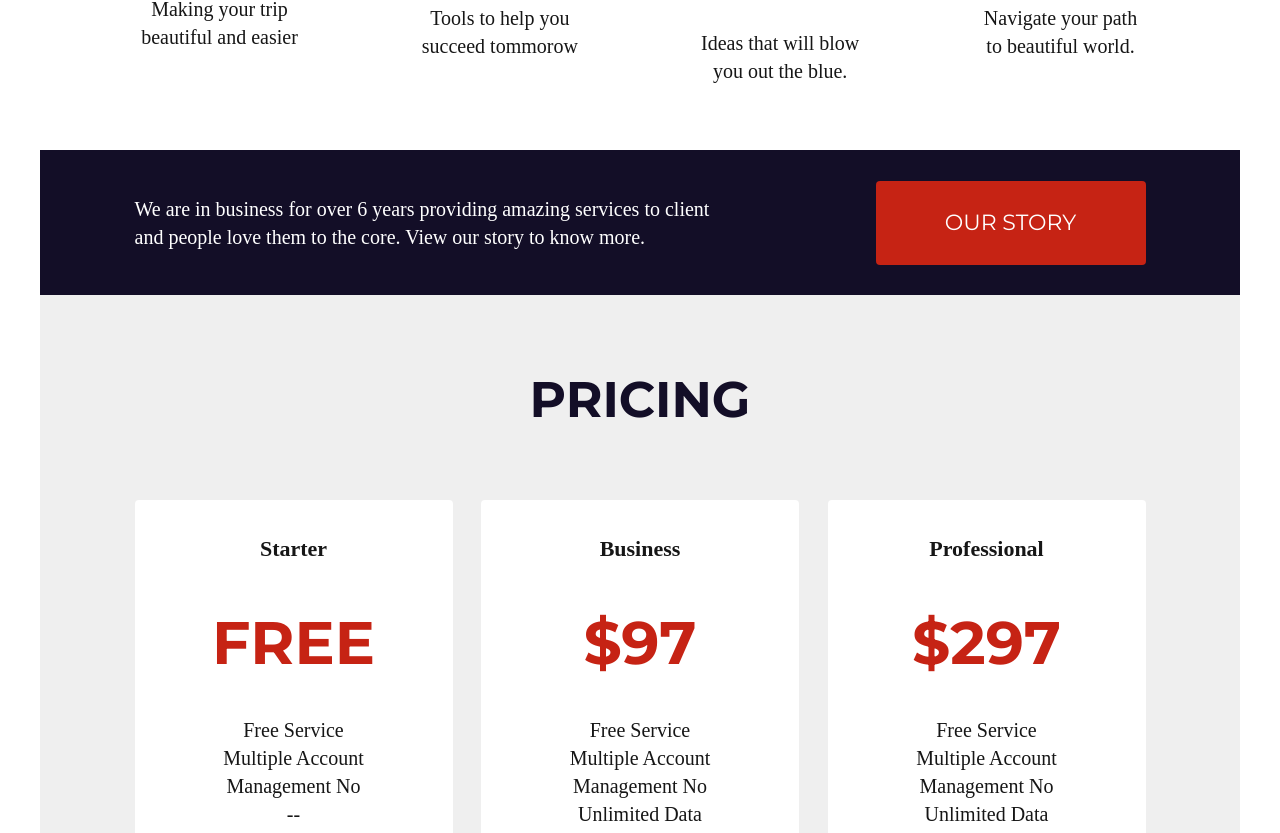
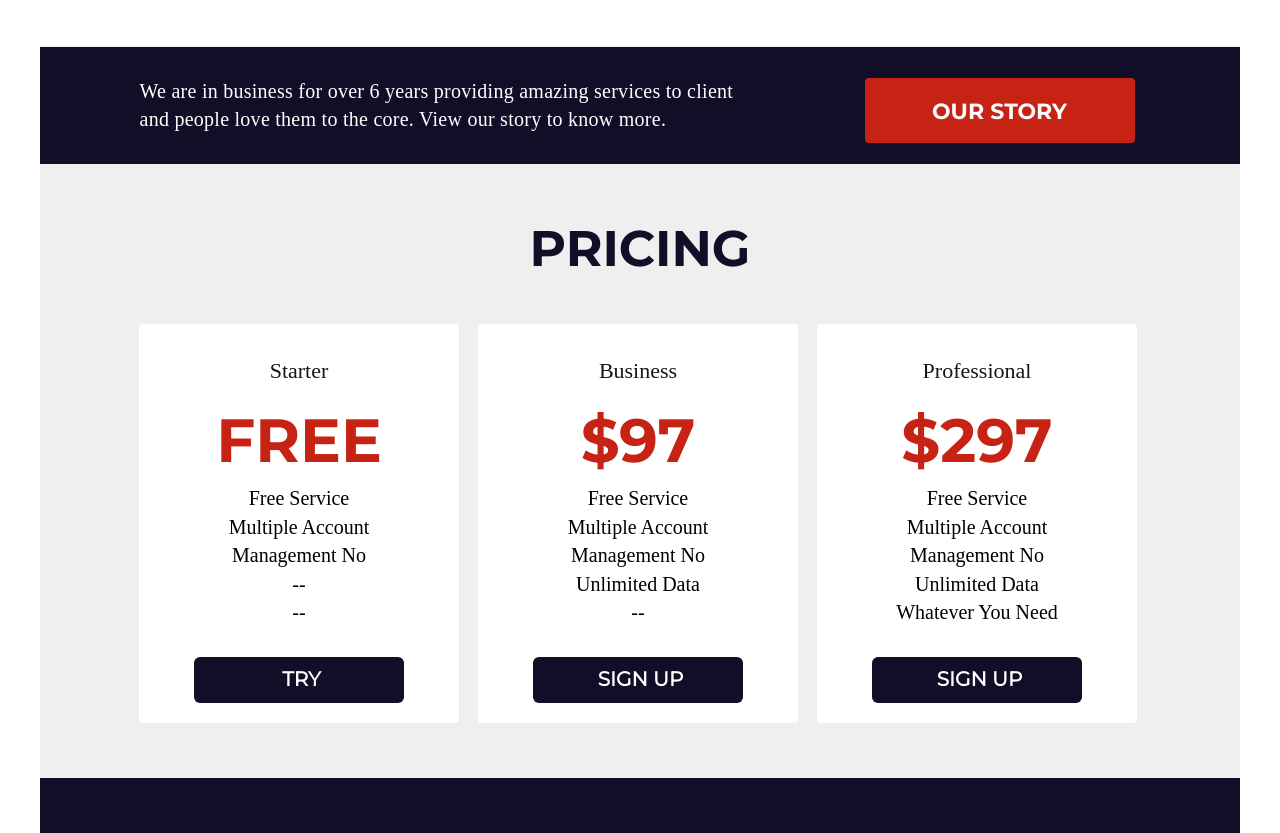
Before and after one commit to Bitr0y/automotive2, a plain HTML site: page index.html in a window 1280 px wide. Shown: the part 1124-1957 px from the top of the page. Drawn offline with Linux system fonts and the light colour scheme; files whose address does not match are found by name; a web font is replaced by a local one.

Commit message:
new_borders

```diff
--- a/css/style.css
+++ b/css/style.css
@@ -3,13 +3,7 @@
     padding: 0;
     box-sizing: border-box;
 }
-@font-face {
-    font-family: 'Quite Chocolatey';
-    src: url('QuiteChocolatey.woff2') format('woff2');
-    font-weight: normal;
-    font-style: normal;
-    font-display: swap;
-}
+
 
 @font-face {
     font-family: 'Couture';
@@ -19,6 +13,39 @@
     font-display: swap;
 }
 
+@font-face {
+    font-family: "Quite Chocolatey";
+    src: url("../fonts/Quite\ Chocolatey.woff") format("woff"),
+    url("../fonts/Quite\ Chocolatey.ttf") format("truetype");
+    font-style: normal;
+    font-weight: normal;
+    }
+
+
+
+@font-face {
+    font-family: "Montserrat";
+    src: url("../fonts/Montserrat-Bold.woff") format("woff"),
+    url("../fonts/Montserrat-Bold.ttf") format("truetype");
+    font-style: normal;
+    font-weight: normal;
+    }
+
+@font-face {
+    font-family: "Montserrat-Regular";
+    src: url("../fonts/Montserrat-Regular.woff") format("woff"),
+    url("../fonts/Montserrat-Regular.ttf") format("truetype");
+    font-style: normal;
+    font-weight: normal;
+    }
+
+@font-face {
+    font-family: "PT Serif";
+    src: url("../fonts/PTSerif-Regular.woff") format("woff"),
+    url("../fonts/PTSerif-Regular.ttf") format("truetype");
+    font-style: normal;
+    font-weight: normal;
+    }
 
 
 .body {
@@ -32,6 +59,7 @@
     display: flex;
     margin: 0 auto;
     height: 688px;
+
 }
 
 .header__init {
@@ -49,9 +77,9 @@
 .header__logo {
     display: flex;
     text-align: center;
-    width: 1011px;
-    padding-top: 60px;
+    padding-top: 64px;
     margin: 0 auto;
+    padding-left: 84px;
 }
 
 
@@ -60,8 +88,8 @@
     list-style: none;
     text-align: center;
     align-items: center;
-    justify-content: center;
-    margin-left: 230px;
+    justify-content: end;
+    margin-left: 238px;
 }
 
 .nav__list li {
@@ -69,13 +97,14 @@
     text-align: center;
     align-items: center;
     justify-content: center;
+
 }
 
 .nav__list li a {
-    margin: 5px 15px;
-    font-size: 20px;
-    font-family: "Montserrat", sans-serif;
-    font-weight: 500;
+    margin: 5px 15px 10px 0;
+    font-size: 18px;
+    font-family: 'Montserrat-Regular', sans-serif;
+    font-weight: 600;
     font-style: normal;
     color: white;
     text-decoration: none;
@@ -85,7 +114,9 @@
     text-transform: uppercase;
     align-items: center;
     justify-content: center;
+    padding-right: 15px;
 }
+
 
 .nav__list li:hover {
     background-color: #130e27;
@@ -97,8 +128,9 @@
     font-family: 'Quite Chocolatey', sans-serif;
     color: rgb(255, 255, 255);
     line-height: 0.367;
-    font-weight: bold;
-    font-size: 60px;
+    font-weight: 500;
+    font-size: 84px;
+    text-align: left;
 }
 
 .header__nav {
@@ -108,21 +140,22 @@
 
 .header__title {
     display: flex;
-    padding-top: 165px;
+    padding-top: 150px;
+    padding-left: 5px;
     flex-direction: column;
     justify-content: center;
     margin: 0 auto;
-    width: 1011px;
+    width: 1200px;
+    padding-left: 102px;
 }
 
-.header__title h1 {
-    width: 540px;
-    font-size: 90px;
-    font-family: "Montserrat", sans-serif;
-    font-weight: 100;
+.title__header {
+    width: 520px;
+    font-size: 89px;
+    font-family: 'Montserrat', sans-serif;
     font-style: normal;
     color: white;
-    font-weight: bold;
+    font-weight: 678;
     line-height: 0.889;
     text-align: left;
     text-transform: uppercase;
@@ -130,24 +163,25 @@
 
 
 .info__title {
-    width: 500px;
-    padding-top: 50px;
+    width: 480px;
+    padding-top: 32px;
 }
 
 
 .info__title p {
-    font-size: 20px;
-    font-family: "PT Serif", serif;
-    font-weight: 400;
-    font-style: normal;
+    font-family: "PT Serif", sans-serif;
+    font-size: 18px;
+    font-weight: 200;
     color: rgb(255, 255, 255);
-    line-height: 1.4;
+    line-height: 1.6;
     text-align: left;
+    align-items: space-around;
 }
 
 
 .blue_color  {
     color: rgb(19, 14, 39);
+
 }
 
 .services {
@@ -174,7 +208,7 @@
 }
 
 .services__title {
-    padding: 45px 0 95px 0;
+    padding: 25px 0 40px 0;
 }
 
 .services__title h2 {
@@ -199,21 +233,47 @@
 
 }
 
-.services__item p {
-    font-size: 20px;
-    font-family: "PTSerif", serif;
-    color: rgb(22, 22, 22);
-    line-height: 1.4;
-    text-align: center;
-    width: 170px;
-    padding: 45px 0 65px 0;
 
-  }
 
 .logo_service {
     align-items: center;
+    width: 160px;
+
+}
+
+.heart {
+    width: 180px;
+    padding: 30px 0 0 15px;
+}
+
+.instrum {
+    width: 154px;
+    padding: 30px 0 0 15px;
+}
+.idea {
+    width: 130px;
+    padding: 20px 0 0 15px;
+}
+
+.navigate {
     width: 150px;
+    padding: 30px 0 0 0px;
+}
 
+
+.services__item p {
+    font-size: 21px;
+    font-family: "PTSerif", serif;
+    color: rgb(22, 22, 22);
+    line-height: 1.3;
+    text-align: center;
+    width: 170px;
+    padding: 45px 0 57px 3px;
+
+}
+
+.tools__text {
+    margin: 5px 0 0 15px;
 }
 
 .pricing {
@@ -222,6 +282,7 @@
     justify-content: center;
     align-items: center;
     margin: 0 auto;
+    padding-top: 1px;
 }
 
 .pricing__init {
@@ -231,7 +292,7 @@
     align-items: center;
     margin: 0 auto;
     width: 1200px;
-    padding-top: 65px ;
+
 }
 
 .story {
@@ -240,9 +301,10 @@
     align-items: center;
     margin: 0 auto;
     width: 1200px;
-    height: 145px;
+    height: 117px;
     background-color:#130e27;
     color: white;
+
 }
 
 .story__init {
@@ -250,23 +312,29 @@
     display: flex;
     flex-direction: row;
     align-items: center;
-    justify-content: space-between;
+    justify-content: left;
 }
 
 .story__text {
     display: flex;
-    width: 600px;
+    width: 730px;
     align-items: center;
+    padding-left: 5px;
 
 
 }
 
 .story__text p {
     font-size: 20px;
-    font-family: "PTSerif", serif;
+    font-family: "PT Serif", serif;
     color: rgb(255, 255, 255);
     line-height: 1.4;
     text-align: left;
+    letter-spacing: 0.013em;
+    align-items: center;
+    justify-content: left;
+    padding-right: 130px;
+
 }
 
 .button__story {
@@ -274,19 +342,29 @@
     background-color: #c62314;
     border-radius: 4px;
     width: 270px;
+    height: 65px;
+    margin-top: 10px;
+    justify-content: center;
+    align-items: center;
 }
 
 .button__story a {
     font-size: 22px;
-    font-family: "Montserrat",sans-serif;
+    font-family: "Montserrat", sans-serif;
     color: rgb(255, 255, 255);
     line-height: 1.273;
     text-align: center;
     text-decoration: none;
     text-transform: uppercase;
-    margin: 25px 75px 25px 65px;
+    justify-content: center;
+    align-items: center;
 
 
+
+}
+
+.our__story {
+    margin-top: 20px;
 }
 
 .sign_up__button a:hover {
@@ -301,7 +379,7 @@
     align-items: center;
     margin: 0 auto;
     width: 1011px;
-    padding-bottom: 60px;
+    padding: 45px 0 35px 0;
 }
 
 .pricing__title h2 {
@@ -316,72 +394,102 @@
 
 .pricing__list {
     display: flex;
-    justify-content: space-between;
+    justify-content: left;
     align-items: center;
-    margin: 0 auto;
-    width: 1011px;
-    padding-bottom: 65px;
+
+    width: 1200px;
+    padding-bottom: 55px;
+    padding-left: 80px;
 }
 
 .pricing__item {
-    width: 318px;
-    height: 445px;
+    display: flex;
+    flex-direction: column;
+    width: 320px;
     background-color: white;
     border-radius: 4px;
     text-align: center;
-}
+    /*  Зачем, так и не понял)  */
+    margin-left: 19px;
+    /*  Если ты не хотел сделать что-то такое  */
+    padding: 20px;
+
+  }
 
 .pricing__item h4 {
     font-size: 22px;
-    font-family: "PTSerif", serif;
+    font-family: "PT Serif", serif;
+    font-weight: 400;
     color: rgb(22, 22, 22);
     line-height: 1.273;
-    text-align: center;
-    padding: 35px 0 40px 0 ;
-}
-
+    padding: 13px 0 15px 0;
+  }
 
 .pricing__item h1 {
-    font-size: 60px;
+    font-size: 61px;
     font-family: "Montserrat";
     color: rgb(198, 35, 20);
     font-weight: bold;
     line-height: 1.333;
-    padding-bottom: 33px;
-}
+    padding-bottom: 8px;
+  }
 
-.pricing__item p {
-    font-size: 20px;
-    font-family: "PTSerif", serif;
-    color: rgb(22, 22, 22);
-    line-height: 1.4;
-    text-align: center;
-}
 
 .sign_up__button {
     padding-top: 35px;
     margin-bottom: 15px;
-}
+    margin: 0 35px 0 35px;
+
+  }
 
 .sign_up__button a {
-    font-size: 22px;
-    font-family: "Montserrat",sans-serif;
+    font-size: 20px;
+    font-family: "Montserrat-Regular", sans-serif;
+    font-weight: 600;
     color: rgb(255, 255, 255);
     line-height: 1.273;
-    text-align: center;
     justify-content: center;
     align-items: center;
     background-color: #130e27;
     text-decoration: none;
-    padding: 20px 85px 15px 80px;
+    padding: 10px 30px 11px 35px;
     border-radius: 6px;
     text-transform: uppercase;
-}
+    display: flex;
+
+  }
+
+
+
+ul {
+    padding-left: 0px;
+  }
+
+ul li {
+    list-style: none;
+    font-size: 20px;
+    font-family: "PT Serif", serif;
+
+    line-height: 0.93;
+  }
+
+ul li:not(:last-child) {
+    margin-bottom: 10px;
+  }
+
+.sign_up__button a {
+    transition: 0.3s ease 0s;
+    transition-property: background-color, color;
+  }
+.sign_up__button a:hover {
+    background-color: #ff0000;
+    color: #ffffff;
+  }
 
 .footer {
     display: flex;
     justify-content: center;
-    align-items: center;
+
     margin: 0 auto;
     width: 1200px;
     height: 188px;
@@ -392,14 +500,15 @@
 .footer__init {
     display: flex;
     justify-content: space-between;
-    align-items: center;
-    align-items: center;
+
     margin: 0 auto;
     width: 1011px;
 }
 
 .footer__logo p {
     color: #c62314;
+    font-size: 67px;
+    padding-top: 84px;
 }
 
 .design {
@@ -407,9 +516,11 @@
 }
 
 .footer__year p {
-    font-size: 20px;
-    font-family: "PTSerif";
+    font-size: 21px;
+    font-family: "PT Serif";
     color: rgb(255, 255, 255);
-    line-height: 1.1;
+    line-height: 0.5;
     text-align: left;
+    padding-top: 82px;
+
 }
--- a/index.html
+++ b/index.html
@@ -6,17 +6,16 @@
     <link rel="stylesheet" href="css/style.css">
     <link rel="fonts" href="fonts/QuiteChocolatey.woff2">
     <link rel="fonts" href="fonts/Couture-Bold.woff2">
+    <link rel="stylesheet" href="fonts/Montserrat-Bold.woff2">
     <link rel="preload" href="Couture-Bold.woff2" as="font" type="font/woff2" crossorigin>
     <title>Automotive</title>
-    <link rel="preconnect" href="https://fonts.googleapis.com">
-    <link rel="preconnect" href="https://fonts.gstatic.com" crossorigin>
-    <link href="https://fonts.googleapis.com/css2?family=Montserrat:ital,wght@0,100..900;1,100..900&family=PT+Serif:ital,wght@0,400;0,700;1,400;1,700&display=swap" rel="stylesheet">
+
 </head>
 <body>
     <div class="header">
         <div class="header__init">
             <div class="header__logo">
-                <p class="logo">Automotive</p>
+                <p class="logo">AUTOMOTIVE</p>
                 <div class="header__nav">
                     <ul class="nav__list">
                         <li><a href="#">Home</a></li>
@@ -31,7 +30,7 @@
 
             <div class="header__title">
                 <div class="title">
-                    <h1><span class="blue_color">Sell your</span> car now</h1>
+                    <h3 class="title__header"><span class="blue_color">SELL YOUR</span> CAR NOW</h3>
                 </div>
                 <div class="info__title">
                     <p>Lorem Ipsum is simply dummy text of the printing and typesetting industry. Lorem Ipsum has been the industry's standard dummy text ever since the 1500s</p>
@@ -47,19 +46,19 @@
             </div>
             <div class="services__list">
                 <div class="services__item">
-                    <img class="logo_service" src="img/Shape108.png" alt="">
+                    <img class="logo_service heart" src="img/Shape108.png" alt="">
                     <p>Making your trip beautiful and easier</p>
                 </div>
                 <div class="services__item">
-                    <img class="logo_service" src="img/Layer11.png" alt="">
-                    <p>Tools to help you succeed tommorow</p>
+                    <img class="logo_service instrum" src="img/Layer11.png" alt="">
+                    <p class="tools__text">Tools to help you succeed tommorow</p>
                 </div>
                 <div class="services__item">
-                    <img class="logo_service" src="img/Shape106.png" alt="">
-                    <p>Ideas that will blow you out the blue.</p>
+                    <img class="logo_service idea" src="img/Shape106.png" alt="">
+                    <p >Ideas that will blow you out the blue.</p>
                 </div>
                 <div class="services__item">
-                    <img class="logo_service" src="img/Shape97.png" alt="">
+                    <img class="logo_service navigate" src="img/Shape97.png" alt="">
                     <p>Navigate your path to beautiful world.</p>
                 </div>
             </div>
@@ -73,7 +72,7 @@
                     <p>We are in business for over 6 years providing amazing services to client and people love them to the core. View our story to know more. </p>
                 </div>
                 <div class="button__story">
-                    <a href="#"><p>Our story</p></a>
+                    <a href="#"><p class="our__story">Our story</p></a>
                 </div>
             </div>
 
@@ -86,38 +85,50 @@
                 <div class="pricing__item">
                     <h4>Starter</h4>
                     <h1>FREE</h1>
-                    <p>Free Service</p>
-                    <p>Multiple Account</p>
-                    <p>Management No</p>
-                    <p>--</p>
-                    <p>--</p>
+                    <ul>
+                      <li>Free Service</li>
+                      <li>Multiple Account</li>
+                      <li>Management No</li>
+                      <li>--</li>
+                      <li>--</li>
+                    </ul>
+
                     <div class="sign_up__button">
-                        <a href="#">Try</a>
+                      <a href="#">TRY</a>
                     </div>
+
                   </div>
                   <div class="pricing__item">
                     <h4>Business</h4>
                     <h1>$97</h1>
-                    <p>Free Service</p>
-                    <p>Multiple Account</p>
-                    <p>Management No</p>
-                    <p>Unlimited Data</p>
-                    <p>--</p>
+                    <ul>
+                      <li>Free Service</li>
+                      <li>Multiple Account</li>
+                      <li>Management No</li>
+                      <li>Unlimited Data</li>
+                      <li>--</li>
+                    </ul>
+
                     <div class="sign_up__button">
                       <a href="#">Sign Up</a>
                     </div>
+
                   </div>
                   <div class="pricing__item">
                     <h4>Professional</h4>
                     <h1>$297</h1>
-                    <p>Free Service</p>
-                    <p>Multiple Account</p>
-                    <p>Management No</p>
-                    <p>Unlimited Data</p>
-                    <p>Whatever You Need</p>
+                    <ul>
+                      <li>Free Service</li>
+                      <li>Multiple Account</li>
+                      <li>Management No</li>
+                      <li>Unlimited Data</li>
+                      <li>Whatever You Need</li>
+                    </ul>
+
                     <div class="sign_up__button">
                       <a href="#">Sign Up</a>
                     </div>
+
                   </div>
             </div>
         </div>
```
Also changed, not shown: fonts/Montserrat-Bold.ttf (added), fonts/Montserrat-Bold.woff (added), fonts/Montserrat-Bold.woff2 (added), fonts/Montserrat-Regular.ttf (added), fonts/Montserrat-Regular.woff (added), fonts/Montserrat-Thin.woff (added), fonts/Montserrat-Thin.woff2 (added), fonts/PT_Serif-Web-Regular.ttf (added), fonts/PT_Serif-Web-Regular.woff (added), fonts/Quite Chocolatey.ttf (added), fonts/Quite Chocolatey.woff (added). Lines whose indentation alone changed are shown as unchanged.
